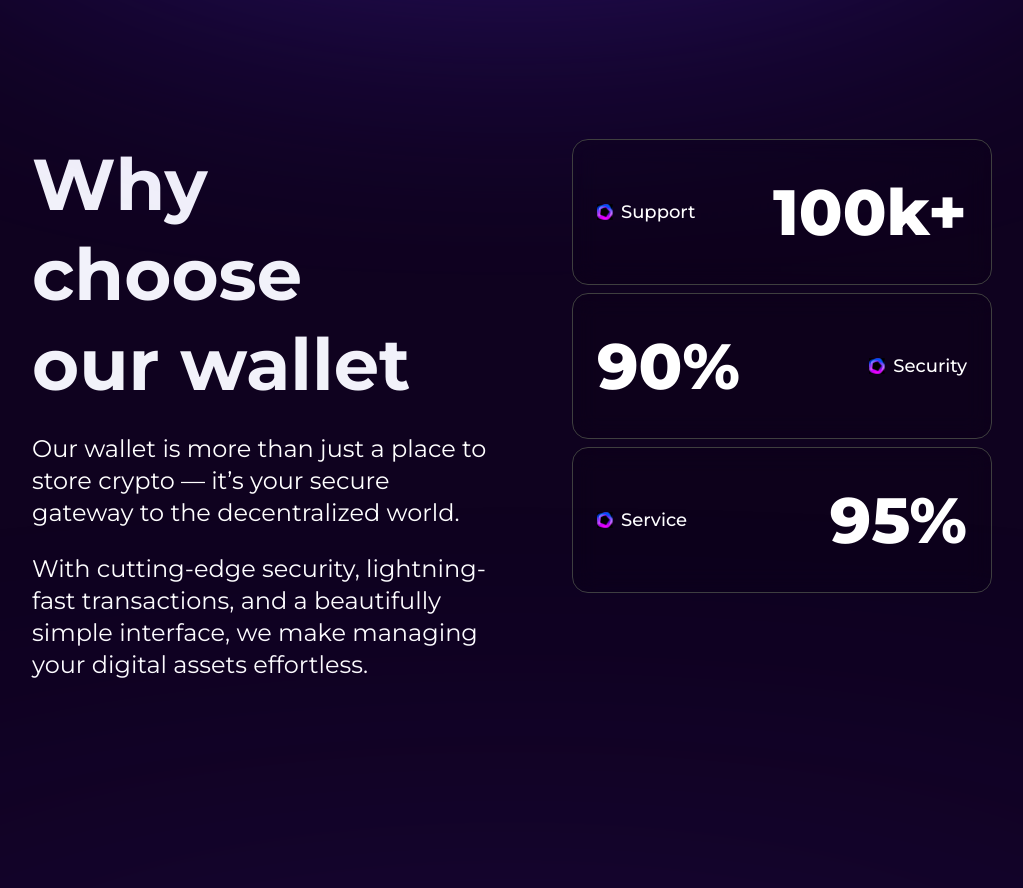
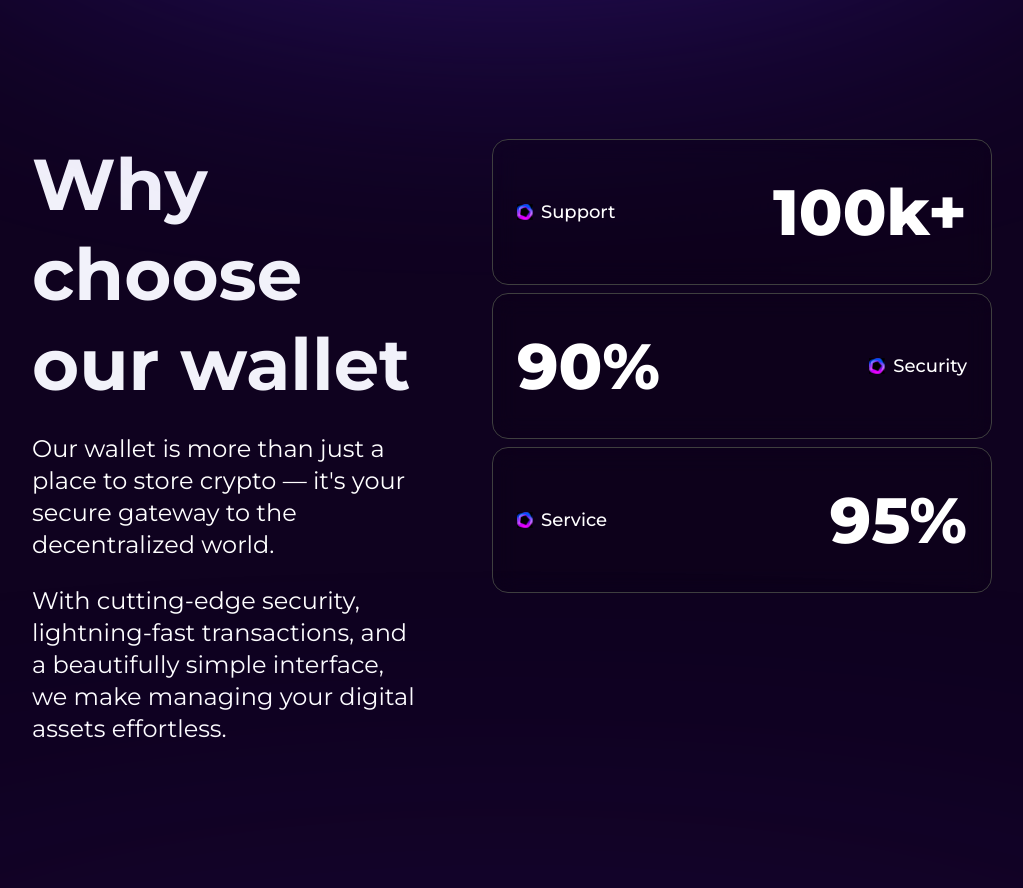
Before and after one commit to TamimOp/vezzra, a Next.js app: page / in a window 1280 px wide. Shown: the part 1200-2088 px from the top of the page, without its empty margins (128-1151 px from the left). Built offline with nearby package versions, Linux system fonts and the light colour scheme.

Commit message:
Add animations to WhyChoose component for enhanced user experience

```diff
--- a/components/WhyChoose.tsx
+++ b/components/WhyChoose.tsx
@@ -1,30 +1,56 @@
+"use client";
 import Image from "next/image";
+import { motion } from "framer-motion";
 
 export default function WhyChoose() {
   return (
     <section className="text-white px-6 sm:px-12 lg:px-30 xl:px-40 py-24">
-      <div className="max-w-7xl mx-auto flex flex-col lg:flex-row justify-between items-start gap-20">
+      <div className="max-w-7xl mx-auto flex flex-col lg:flex-row justify-between items-start gap-18">
         {/* Left Text Section */}
         <div className="flex-1">
-          <h2 className="text-5xl md:text-7xl text-[#F2F2FA] font-bold leading-tight mb-6">
+          <motion.h2
+            initial={{ opacity: 0, y: 50 }}
+            whileInView={{ opacity: 1, y: 0 }}
+            viewport={{ once: true }}
+            transition={{ duration: 0.8 }}
+            className="text-5xl md:text-7xl text-[#F2F2FA] font-bold leading-tight mb-6"
+          >
             Why choose <br />
             our wallet
-          </h2>
-          <p className="text-2xl text-[#FFFFFF] mb-6">
-            Our wallet is more than just a place to store crypto — it’s your
-            secure gateway to the decentralized world.
-          </p>
-          <p className="text-2xl text-[#FFFFFF]">
+          </motion.h2>
+          <motion.p
+            initial={{ opacity: 0, y: 30 }}
+            whileInView={{ opacity: 1, y: 0 }}
+            viewport={{ once: true }}
+            transition={{ duration: 0.6, delay: 0.3 }}
+            className="text-2xl text-[#FFFFFF] mb-6"
+          >
+            Our wallet is more than just a place to store crypto — it&apos;s
+            your secure gateway to the decentralized world.
+          </motion.p>
+          <motion.p
+            initial={{ opacity: 0, y: 30 }}
+            whileInView={{ opacity: 1, y: 0 }}
+            viewport={{ once: true }}
+            transition={{ duration: 0.6, delay: 0.5 }}
+            className="text-2xl text-[#FFFFFF]"
+          >
             With cutting-edge security, lightning-fast transactions, and a
             beautifully simple interface, we make managing your digital assets
             effortless.
-          </p>
+          </motion.p>
         </div>
 
         {/* Right Stats Section */}
-        <div className="flex flex-col gap-2 w-full lg:w-[420px]">
+        <div className="flex flex-col gap-2 w-full lg:w-[500px]">
           {/* Card 1 */}
-          <div className="flex justify-between items-center border border-[#3F3F3F] rounded-2xl px-6 py-6 bg-black/10 backdrop-blur-md">
+          <motion.div
+            initial={{ opacity: 0, x: -50 }}
+            whileInView={{ opacity: 1, x: 0 }}
+            viewport={{ once: true }}
+            transition={{ duration: 0.6, delay: 0.2 }}
+            className="flex justify-between items-center border border-[#3F3F3F] rounded-2xl px-6 py-6 bg-black/10 backdrop-blur-md"
+          >
             <div className="flex items-center gap-2">
               <Image
                 src="/assets/Rectangle.svg"
@@ -35,10 +61,16 @@ export default function WhyChoose() {
               <span className="text-white text-lg font-medium">Support</span>
             </div>
             <span className="text-white text-[64px] font-extrabold">100k+</span>
-          </div>
+          </motion.div>
 
           {/* Card 2 */}
-          <div className="flex justify-between items-center border border-[#3F3F3F] rounded-2xl px-6 py-6 bg-black/10 backdrop-blur-md">
+          <motion.div
+            initial={{ opacity: 0, x: -50 }}
+            whileInView={{ opacity: 1, x: 0 }}
+            viewport={{ once: true }}
+            transition={{ duration: 0.6, delay: 0.4 }}
+            className="flex justify-between items-center border border-[#3F3F3F] rounded-2xl px-6 py-6 bg-black/10 backdrop-blur-md"
+          >
             <span className="text-white text-[64px] font-extrabold">90%</span>
             <div className="flex items-center gap-2">
               <Image
@@ -49,10 +81,16 @@ export default function WhyChoose() {
               />
               <span className="text-white text-lg font-medium">Security</span>
             </div>
-          </div>
+          </motion.div>
 
           {/* Card 3 */}
-          <div className="flex justify-between items-center border border-[#3F3F3F] rounded-2xl px-6 py-6 bg-black/10 backdrop-blur-md">
+          <motion.div
+            initial={{ opacity: 0, x: -50 }}
+            whileInView={{ opacity: 1, x: 0 }}
+            viewport={{ once: true }}
+            transition={{ duration: 0.6, delay: 0.6 }}
+            className="flex justify-between items-center border border-[#3F3F3F] rounded-2xl px-6 py-6 bg-black/10 backdrop-blur-md"
+          >
             <div className="flex items-center gap-2">
               <Image
                 src="/assets/Rectangle.svg"
@@ -63,7 +101,7 @@ export default function WhyChoose() {
               <span className="text-white text-lg font-medium">Service</span>
             </div>
             <span className="text-white text-[64px] font-extrabold">95%</span>
-          </div>
+          </motion.div>
         </div>
       </div>
     </section>
```
